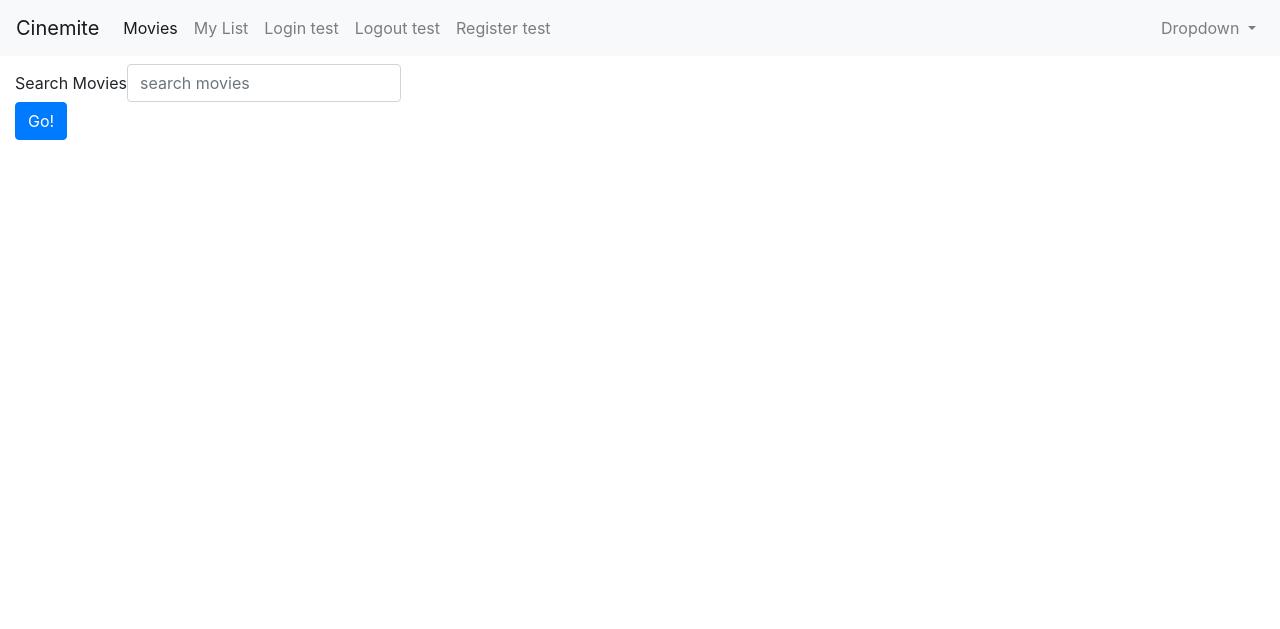
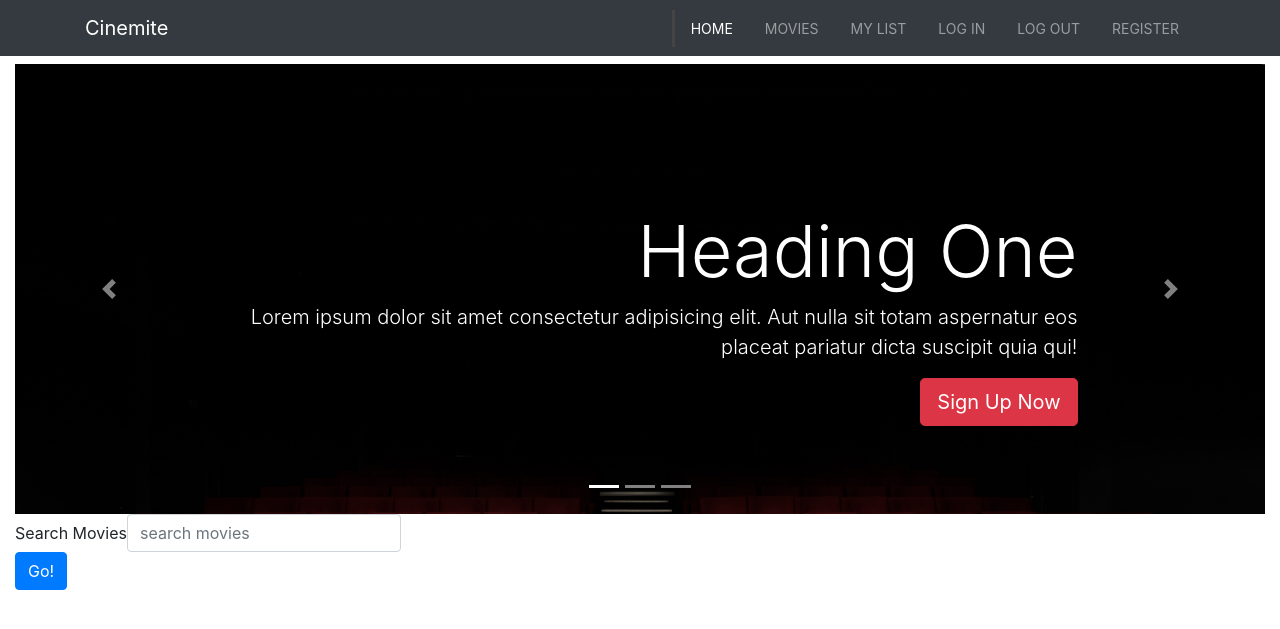
Before and after one commit to meltedopen/Cinemite, a Flask app: page /movies in a window 1280 px wide. Shown: the top 629 px of the page. Run offline with Flask 2, Linux system fonts and the light colour scheme; some libraries are stand-ins or nearby versions.

Commit message:
styled movie page, redid navbar

```diff
--- a/app.py
+++ b/app.py
@@ -46,7 +46,7 @@ def index():
     # if current_user.is_authenticated:
     return render_template('layout.html')
     # else:
-    #     return render_template('landing.html')
+    # return render_template('landing.html')
 
 
 @app.route('/movies')
--- a/static/css/styles.css
+++ b/static/css/styles.css
@@ -1 +1,29 @@
-/* styles */
+.navbar .nav-link {
+  font-size: 14px;
+  text-transform: uppercase;
+  padding-left: 1rem !important;
+  padding-right: 1rem !important;
+}
+
+.navbar .nav-item.active {
+  border-left: #444 3px solid;
+}
+
+.carousel-item {
+  height: 450px;
+}
+
+.carousel-image-1 {
+  background: url('/static/images/slider1.jpg');
+  background-size: cover;
+}
+
+.carousel-image-2 {
+  background: url('/static/images/slider2.jpg');
+  background-size: cover;
+}
+
+.carousel-image-3 {
+  background: url('/static/images/slider1.jpg');
+  background-size: cover;
+}
--- a/templates/layout.html
+++ b/templates/layout.html
@@ -4,56 +4,79 @@
     <title>Cinemite</title>
     <link
       rel="stylesheet"
-      type="text/css"
       href="https://stackpath.bootstrapcdn.com/bootstrap/4.3.1/css/bootstrap.min.css"
+      integrity="sha384-ggOyR0iXCbMQv3Xipma34MD+dH/1fQ784/j6cY/iJTQUOhcWr7x9JvoRxT2MZw1T"
+      crossorigin="anonymous"
     />
-    <link rel="stylesheet" type="text/css" href="/static/styles.css" />
+
+    <link
+      rel="stylesheet"
+      href="https://use.fontawesome.com/releases/v5.8.0/css/all.css"
+      integrity="sha384-Mmxa0mLqhmOeaE8vgOSbKacftZcsNYDjQzuCOm6D02luYSzBG8vpaOykv9lFQ51Y"
+      crossorigin="anonymous"
+    />
+    <link rel="stylesheet" type="text/css" href="/static/css/styles.css" />
     <script
-      src="http://code.jquery.com/jquery-3.3.1.min.js"
-      integrity="sha256-FgpCb/KJQlLNfOu91ta32o/NMZxltwRo8QtmkMRdAu8="
+      src="https://code.jquery.com/jquery-3.3.1.slim.min.js"
+      integrity="sha384-q8i/X+965DzO0rT7abK41JStQIAqVgRVzpbzo5smXKp4YfRvH+8abtTE1Pi6jizo"
       crossorigin="anonymous"
     ></script>
+    <script
+      src="https://cdnjs.cloudflare.com/ajax/libs/popper.js/1.14.7/umd/popper.min.js"
+      integrity="sha384-UO2eT0CpHqdSJQ6hJty5KVphtPhzWj9WO1clHTMGa3JDZwrnQq4sF86dIHNDz0W1"
+      crossorigin="anonymous"
+    ></script>
+    <script
+      src="https://stackpath.bootstrapcdn.com/bootstrap/4.3.1/js/bootstrap.min.js"
+      integrity="sha384-JjSmVgyd0p3pXB1rRibZUAYoIIy6OrQ6VrjIEaFf/nJGzIxFDsf4x0xIM+B07jRM"
+      crossorigin="anonymous"
+    ></script>
+
     <meta name="viewport" content="width=device-width, initial-scale=1" />
   </head>
 
   <body>
-    <nav class="navbar navbar-expand-lg navbar-light bg-light">
-      <a class="navbar-brand" href="{{ url_for('index') }}">Cinemite</a>
+    <!-- navbar start -->
+    <nav class="navbar navbar-expand-sm  navbar-dark bg-dark">
+      <div class="container">
+        <a href="{{ url_for('index') }}" class="navbar-brand">Cinemite</a>
         <button
           class="navbar-toggler"
-        type="button"
           data-toggle="collapse"
-        data-target="#navbarSupportedContent"
-        aria-controls="navbarSupportedContent"
-        aria-expanded="false"
-        aria-label="Toggle navigation"
+          data-target="navbarCollapse"
         >
           <span class="navbar-toggler-icon"></span>
         </button>
 
-      <div class="collapse navbar-collapse" id="navbarSupportedContent">
-        <ul class="navbar-nav mr-auto">
+        <div class="collapse navbar-collapse" id="navbarCollapse">
+          <ul class="navbar-nav ml-auto">
             <li class="nav-item active">
-            <a class="nav-link" href="#"
-              >Movies <span class="sr-only">(current)</span></a
+              <a href="{{ url_for('index') }}" class="nav-link">Home</a>
+            </li>
+            <li class="nav-item">
+              <a href="{{ url_for('movies') }}" class="nav-link">Movies</a>
+            </li>
+            <li class="nav-item">
+              <a
+                href="{{ url_for('list', username=current_user.username) }}"
+                class="nav-link"
+                >My List</a
               >
             </li>
             <li class="nav-item">
-            <a class="nav-link my-list-link" href="{{ url_for('list', username=current_user.username) }}">My List</a>
+              <a href="{{ url_for('login') }}" class="nav-link">Log In</a>
             </li>
             <li class="nav-item">
-            <a class="nav-link" href="{{ url_for('login') }}">Login test</a>
+              <a href="{{ url_for('logout') }}" class="nav-link">Log Out</a>
             </li>
             <li class="nav-item">
-            <a class="nav-link" href="{{ url_for('logout') }}">Logout test</a>
-          </li>
-          <li class="nav-item">
-            <a class="nav-link" href="{{ url_for('register') }}"
-              >Register test</a
-            >
+              <a href="{{ url_for('register') }}" class="nav-link">Register</a>
             </li>
           </ul>
-
+        </div>
+      </div>
+    </nav>
+    <!--
         <ul class="navbar-nav ml-auto">
           <li class="nav-item dropdown">
             <a
@@ -76,7 +99,7 @@
           </li>
         </ul>
       </div>
-    </nav>
+    </nav>  -->
     <!-- end nav bar -->
 
     <h1>
--- a/templates/movies.html
+++ b/templates/movies.html
@@ -1,6 +1,64 @@
-{% extends "layout.html" %}
+{% extends "layout.html" %} {% block content %}
 
-{% block content %}
+<!-- start carousel -->
+<section id="showcase">
+  <div id="myCarousel" class="carousel slide" data-ride="carousel">
+    <ol class="carousel-indicators">
+      <li data-target="#myCarousel" data-slide-to="0" class="active"></li>
+      <li data-target="#myCarousel" data-slide-to="1"></li>
+      <li data-target="#myCarousel" data-slide-to="2"></li>
+    </ol>
+    <div class="carousel-inner">
+      <div class="carousel-item carousel-image-1 active">
+        <div class="container">
+          <div class="carousel-caption d-none d-sm-block text-right mb-5">
+            <h1 class="display-3">Heading One</h1>
+            <p class="lead">
+              Lorem ipsum dolor sit amet consectetur adipisicing elit. Aut nulla
+              sit totam aspernatur eos placeat pariatur dicta suscipit quia qui!
+            </p>
+            <a href="#" class="btn btn-danger btn-lg">Sign Up Now</a>
+          </div>
+        </div>
+      </div>
+
+      <div class="carousel-item carousel-image-2">
+        <div class="container">
+          <div class="carousel-caption d-none d-sm-block mb-5">
+            <h1 class="display-3">Heading Two</h1>
+            <p class="lead">
+              Lorem ipsum dolor sit amet consectetur adipisicing elit. Aut nulla
+              sit totam aspernatur eos placeat pariatur dicta suscipit quia qui!
+            </p>
+            <a href="#" class="btn btn-primary btn-lg">Learn More</a>
+          </div>
+        </div>
+      </div>
+
+      <div class="carousel-item carousel-image-3">
+        <div class="container">
+          <div class="carousel-caption d-none d-sm-block text-right mb-5">
+            <h1 class="display-3">Heading Three</h1>
+            <p class="lead">
+              Lorem ipsum dolor sit amet consectetur adipisicing elit. Aut nulla
+              sit totam aspernatur eos placeat pariatur dicta suscipit quia qui!
+            </p>
+            <a href="#" class="btn btn-success btn-lg">Learn More</a>
+          </div>
+        </div>
+      </div>
+    </div>
+    <a href="#myCarousel" data-slide="prev" class="carousel-control-prev">
+      <span class="carousel-control-prev-icon"></span>
+    </a>
+
+    <a href="#myCarousel" data-slide="next" class="carousel-control-next">
+      <span class="carousel-control-next-icon"></span>
+    </a>
+  </div>
+</section>
+<!-- end carousel -->
+
 <div class="row">
   <div class="col-sm-4">
     <form class="form-inline search">
@@ -23,4 +81,5 @@
     <div class="movie-gallery"></div>
   </div>
 </div>
+
 {% endblock %}
```
Also changed, not shown: cinemite.db, static/images/slider1.jpg (added), 4 other files. Lines whose indentation alone changed are shown as unchanged.
